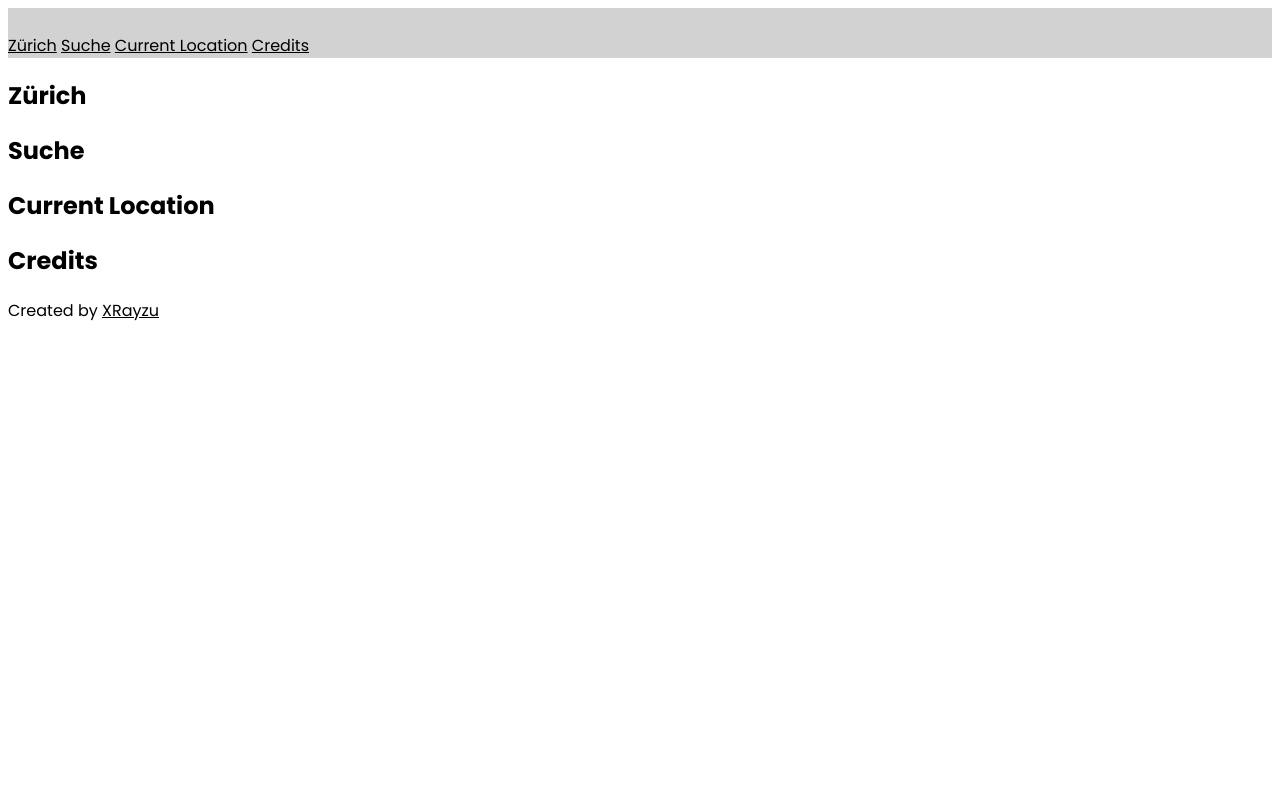
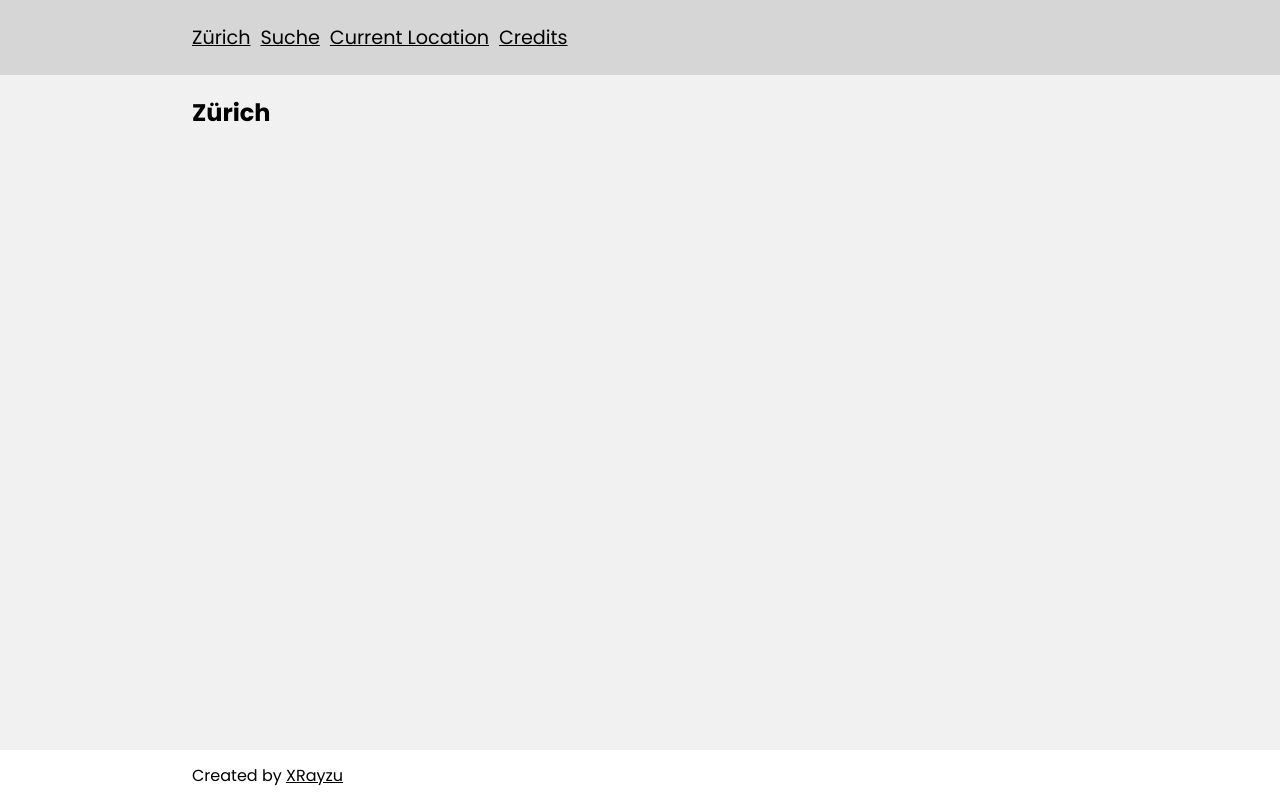
Before and after one commit to xxxCam900xxx/Weather-API, a plain HTML site: page index.html in a window 1280 px wide. Drawn offline with Linux system fonts and the light colour scheme; a web font is replaced by a local one.

Commit message:
✨ Update: Styling + Structure finished

```diff
--- a/index.html
+++ b/index.html
@@ -3,7 +3,7 @@
 <head>
     <meta charset="UTF-8">
     <meta name="viewport" content="width=device-width, initial-scale=1.0">
-    <title>Weather-API.com</title>
+    <title>Wetterbericht</title>
     <link rel="stylesheet" href="./style.css">
 </head>
 <body>
@@ -22,16 +22,16 @@
 
     <main>
 
-        <section>
+        <section id="zuerich" class="active">
             <h1>Zürich</h1>
         </section>
-        <section>
+        <section id="search">
             <h1>Suche</h1>
         </section>
-        <section>
+        <section id="location">
             <h1>Current Location</h1>
         </section>
-        <section>
+        <section id="credits">
             <h1>Credits</h1>
         </section>
 
--- a/style.css
+++ b/style.css
@@ -4,8 +4,49 @@
     color: black;
     font-style: normal;
     font-family: "Poppins", sans-serif;
+    box-sizing: border-box;
+    margin: 0;
+    padding: 0;
 }
 
 header {
-    background-color: rgb(210, 210, 210);
+    display: flex;
+    align-items: center;
+    background-color: rgb(214, 214, 214);
+    padding: 0 15%;
+    height: 75px;
 }
+
+nav {
+    display: flex;
+    gap: 10px;
+}
+
+nav > a {
+    font-size: 1.2rem;
+}
+
+main {
+    padding: 0 15%;
+    background-color: rgb(241, 241, 241);
+    min-height: calc(100vh - 75px - 50px);
+}
+
+section {
+    display: none;
+    flex-direction: column;
+    gap: 20px;
+    padding: 20px 0;
+}
+
+section.active {
+    display: flex;
+}
+
+footer {
+    background-color: rgb(255, 255, 255);
+    height: 50px;
+    display: flex;
+    align-items: center;
+    padding: 0 15%;
+}
```
